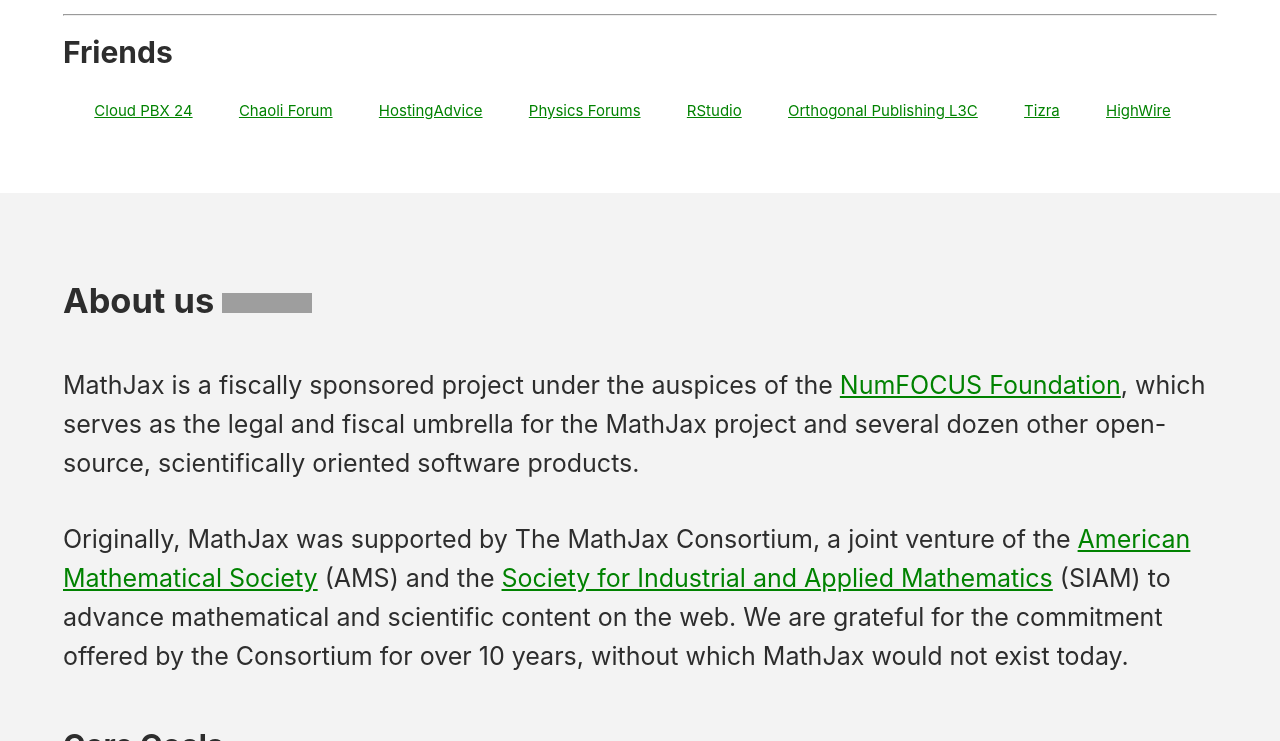
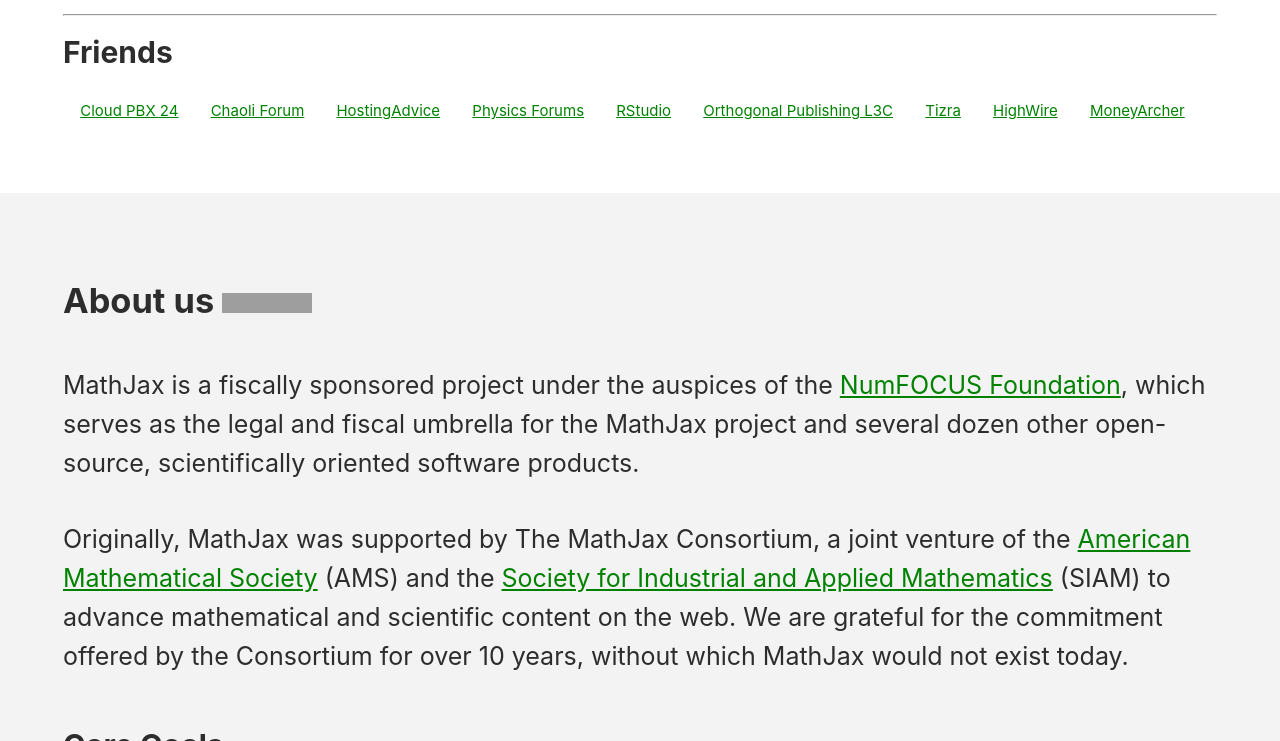
Before and after one commit to mathjax/MathJax-website, a Jekyll site: the page built from index.html, in a window 1280 px wide and 900 px high, scrolled down 6795 px, cut to the strip 159-900 px from the top of the window. Built offline with Jekyll 4.4.1, drawn with Linux system fonts in a browser that asks for light colours; a script that is not in the unit is left out; grey boxes are pictures that could not be loaded.

Commit message:
Add MoneyArcher

```diff
--- a/_includes/frontpage/sponsors.html
+++ b/_includes/frontpage/sponsors.html
@@ -329,6 +329,7 @@
 <!--      <a href="https://cb.hbsp.harvard.edu/">Harvard Business Publishing</a>-->
       <a href="https://www.highwirepress.org/">HighWire</a>
 <!--      <a href="https://www.silverchair.com/">Silverchair Information Systems</a>-->
+      <a href="https://moneyarcher.com/">MoneyArcher</a>
     </div>
 
   </div>
```
